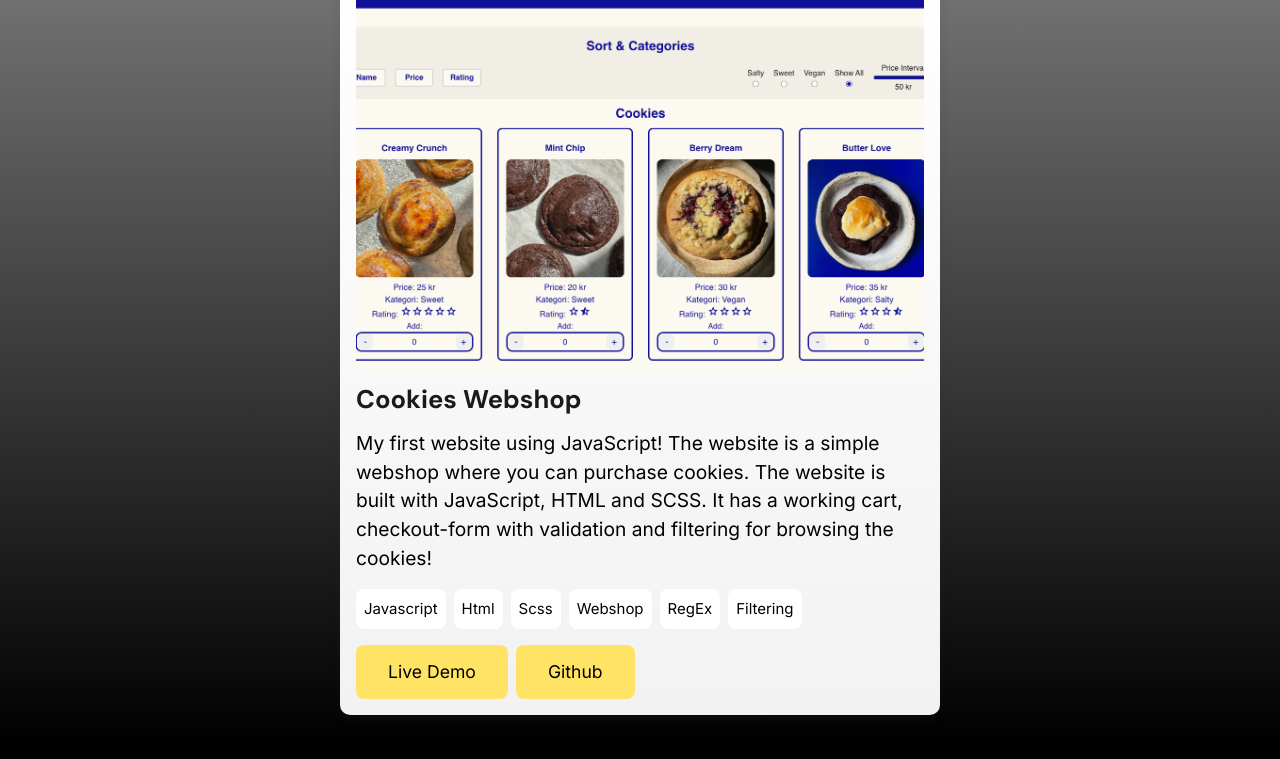
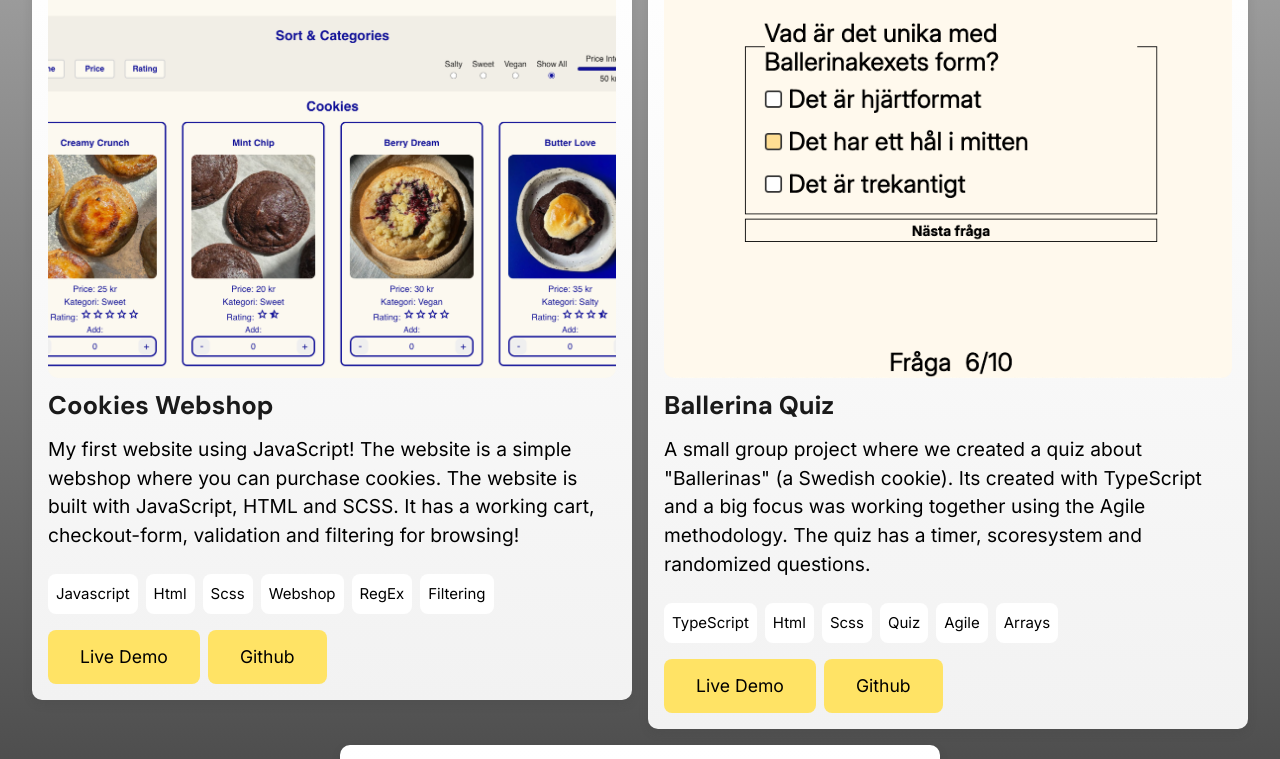
Before and after one commit to Davkje/Davids-Portfolio, a Vue app: page / in a window 1280 px wide. Shown: the part 2009-2768 px from the top of the page. Built offline with nearby package versions, Linux system fonts and the light colour scheme.

Commit message:
feat: styling, color variables & projects html

```diff
--- a/src/assets/main.scss
+++ b/src/assets/main.scss
@@ -54,7 +54,7 @@ main {
 .header-wrapper {
   width: 100vw;
   background: var(--c-black);
-  height: 6vh;
+  height: 7vh;
   display: flex;
   align-items: center;
   padding: 1rem 2rem;
--- a/src/components/AboutSection.vue
+++ b/src/components/AboutSection.vue
@@ -32,7 +32,7 @@ const goToFeaturedProjects = () => {
       <p>
         What am I doing? We'll I'm trying a new path, moving away from music to coding, by studying
         Front End Developement at Medieinstitutet and I'm looking for an internship for late 2025
-        and the spring of 2026!
+        and spring of 2026!
       </p>
     </div>
     <div>
@@ -64,7 +64,7 @@ const goToFeaturedProjects = () => {
   width: 100%;
   min-height: 94vh;
   padding: 1rem;
-  background-color: #f9f9f9;
+  background-color: var(--c-white);
   display: flex;
   flex-direction: column;
   justify-content: space-evenly;
@@ -75,23 +75,26 @@ const goToFeaturedProjects = () => {
     flex-direction: column;
     justify-content: center;
     align-items: center;
+    padding-top: 1rem;
+    h2 {
+      font-size: clamp(2rem, 5vw, 3rem);
+      margin-bottom: 1rem;
+    }
     p {
-      max-width: 70vw;
+      width: clamp(200px, 70vw, 900px);
       text-align: center;
       margin: 0 auto;
-      font-size: 1.2rem;
+      font-size: clamp(1rem, 2vw, 1.2rem);
     }
     a {
-      color: #000000;
       font-weight: bold;
       cursor: pointer;
     }
   }
 
   .spotify-player {
-    margin-top: 1rem;
-    width: 500px;
-    max-width: 500px;
+    margin-top: 3rem;
+    width: clamp(30px, 90%, 500px);
     height: 200px;
     border-radius: 12px;
   }
--- a/src/components/ContactSection.vue
+++ b/src/components/ContactSection.vue
@@ -43,10 +43,9 @@
   background-size: cover;
   .contact-container {
     background-color: #ffe572;
-    background: radial-gradient(circle, #ffe572, #ffdf50);
+    background: radial-gradient(circle, var(--c-light-yellow), var(--c-dark-yellow));
     border-radius: 10px;
-    width: 80%;
-    max-width: 80%;
+    width: 80vw;
     padding: 3rem;
     display: flex;
     flex-direction: column;
--- a/src/components/FeaturedProjects.vue
+++ b/src/components/FeaturedProjects.vue
@@ -38,7 +38,7 @@
         </div>
       </div>
       <div class="project-container">
-        <img src="../assets/images/tictactoe-preview.png" alt="Preview of the Dino Game" />
+        <img src="../assets/images/tictactoe-preview.png" alt="Preview of the Tic Tac Toe Game" />
         <h3>Tic Tac Toe</h3>
         <p>
           A simple yet fleshed out game of Tic Tac Toe. The game is built with TypeScript, HTML and
@@ -70,12 +70,12 @@
         </div>
       </div>
       <div class="project-container">
-        <img src="../assets/images/cookies-preview.png" alt="Preview of the Dino Game" />
+        <img src="../assets/images/cookies-preview.png" alt="Preview of the Cookies Webshop" />
         <h3>Cookies Webshop</h3>
         <p>
           My first website using JavaScript! The website is a simple webshop where you can purchase
           cookies. The website is built with JavaScript, HTML and SCSS. It has a working cart,
-          checkout-form with validation and filtering for browsing the cookies!
+          checkout-form, validation and filtering for browsing!
         </p>
         <div class="tech-container">
           <span class="tech-tag">Javascript</span>
@@ -96,6 +96,73 @@
           <a
             class="link-btn"
             href="https://github.com/Davkje/Davids-Cookies"
+            target="_blank"
+            rel="noopener noreferrer"
+            >Github</a
+          >
+        </div>
+      </div>
+      <div class="project-container">
+        <img src="../assets/images/quiz-preview.png" alt="Preview of the Ballerina Quiz" />
+        <h3>Ballerina Quiz</h3>
+        <p>
+          A small group project where we created a quiz about "Ballerinas" (a Swedish cookie). Its
+          created with TypeScript and a big focus was working together using the Agile methodology.
+          The quiz has a timer, scoresystem and randomized questions.
+        </p>
+        <div class="tech-container">
+          <span class="tech-tag">TypeScript</span>
+          <span class="tech-tag">Html</span>
+          <span class="tech-tag">Scss</span>
+          <span class="tech-tag">Quiz</span>
+          <span class="tech-tag">Agile</span>
+          <span class="tech-tag">Arrays</span>
+        </div>
+        <div class="project-buttons">
+          <a
+            class="link-btn"
+            href="https://medieinstitutet.github.io/fed24d-js-intro-inl-2-quiz-ballerinas/"
+            target="_blank"
+            rel="noopener noreferrer"
+            >Live Demo</a
+          >
+          <a
+            class="link-btn"
+            href="https://github.com/medieinstitutet/fed24d-js-intro-inl-2-quiz-ballerinas"
+            target="_blank"
+            rel="noopener noreferrer"
+            >Github</a
+          >
+        </div>
+      </div>
+      <div class="project-container">
+        <img
+          src="../assets/images/codesmell-preview.png"
+          alt="Preview of the Code Smells assignment"
+        />
+        <h3>Code Smells</h3>
+        <p>
+          This was a school assignment where we had to clean up a codebase with a lot of "Code
+          Smells". Its a simpl layout where it fetches and displays podcasts. This was also the
+          first time I workedd with API's.
+        </p>
+        <div class="tech-container">
+          <span class="tech-tag">TypeScript</span>
+          <span class="tech-tag">API</span>
+          <span class="tech-tag">Refactor</span>
+          <span class="tech-tag">Bugfixing</span>
+        </div>
+        <div class="project-buttons">
+          <a
+            class="link-btn"
+            href="https://medieinstitutet.github.io/fed24d-arbetsmetodik-inl-1-Davkje/"
+            target="_blank"
+            rel="noopener noreferrer"
+            >Live Demo</a
+          >
+          <a
+            class="link-btn"
+            href="https://github.com/Medieinstitutet/fed24d-arbetsmetodik-inl-1-Davkje"
             target="_blank"
             rel="noopener noreferrer"
             >Github</a
@@ -129,6 +196,7 @@
       color: black;
       width: clamp(400px, 600px, 100%);
       height: 100%;
+      max-height: 100vh;
       background: var(--gradient-white-soft);
       border-radius: 10px;
       padding: 1rem;
@@ -137,7 +205,7 @@
       box-shadow: 0 4px 10px var(--c-divider-light-1);
       img {
         width: 100%;
-        height: clamp(200px, 400px, 500px);
+        height: clamp(200px, 45vw, 420px);
         object-fit: cover;
         border-radius: 10px;
       }
@@ -146,14 +214,14 @@
         font-size: 1.6rem;
       }
       p {
-        font-size: 1.2rem;
+        font-size: clamp(1rem, 1.5vw, 1.2rem);
         line-height: 1.5;
       }
       .tech-container {
         display: flex;
         flex-wrap: wrap;
         gap: 0.5rem;
-        margin-top: 1rem;
+        margin-top: 1.5rem;
         .tech-tag {
           background-color: var(--c-white);
           padding: 0.5rem;
@@ -182,4 +250,10 @@
     }
   }
 }
+
+@media screen and (max-width: 550px) {
+  .projects-section .projects .project-container .project-buttons {
+    justify-content: center;
+  }
+}
 </style>
--- a/src/components/HeroSection.vue
+++ b/src/components/HeroSection.vue
@@ -42,6 +42,14 @@
         <a href="#featured-projects">Go to portfolio</a>
       </div>
     </div>
+    <img
+      class="small-profile-img"
+      src="../assets/images/small_profile_pic.jpg"
+      alt="Black and white image of David Kjellstrand"
+      height="2048"
+      width="1536"
+      loading="lazy"
+    />
   </div>
 </template>
 
@@ -49,16 +57,19 @@
 .hero-section {
   color: var(--c-black);
   width: 100%;
-  min-height: 700px;
+  min-height: 650px;
   background-image: url('../assets/images/bg.jpg');
   display: flex;
   justify-content: center;
   align-items: center;
+  flex-direction: column;
+  gap: 1rem;
   background-size: cover;
   padding: 2rem 1rem;
   .hero-container {
     background: var(--gradient-white-soft);
     width: clamp(300px, 90%, 1100px);
+    height: 100%;
     padding: 2rem;
     border-radius: 8px;
     .top-section {
@@ -66,7 +77,7 @@
       height: 100%;
       display: flex;
       align-items: center;
-      gap: 1rem;
+      gap: 1.5rem;
       .profile-img {
         width: 20%;
         height: 20%;
@@ -114,5 +125,21 @@
       }
     }
   }
+  .small-profile-img {
+    display: none;
+  }
+}
+
+@media screen and (max-width: 550px) {
+  .hero-section .hero-container .top-section .profile-img {
+    display: none;
+  }
+  .hero-section .small-profile-img {
+    display: block;
+    width: clamp(300px, 90%, 1100px);
+    border-radius: 8px;
+    height: 45vw;
+    object-fit: cover;
+  }
 }
 </style>
```
Also changed, not shown: src/assets/images/codesmell-preview.png (added), src/assets/images/quiz-preview.png (added).
